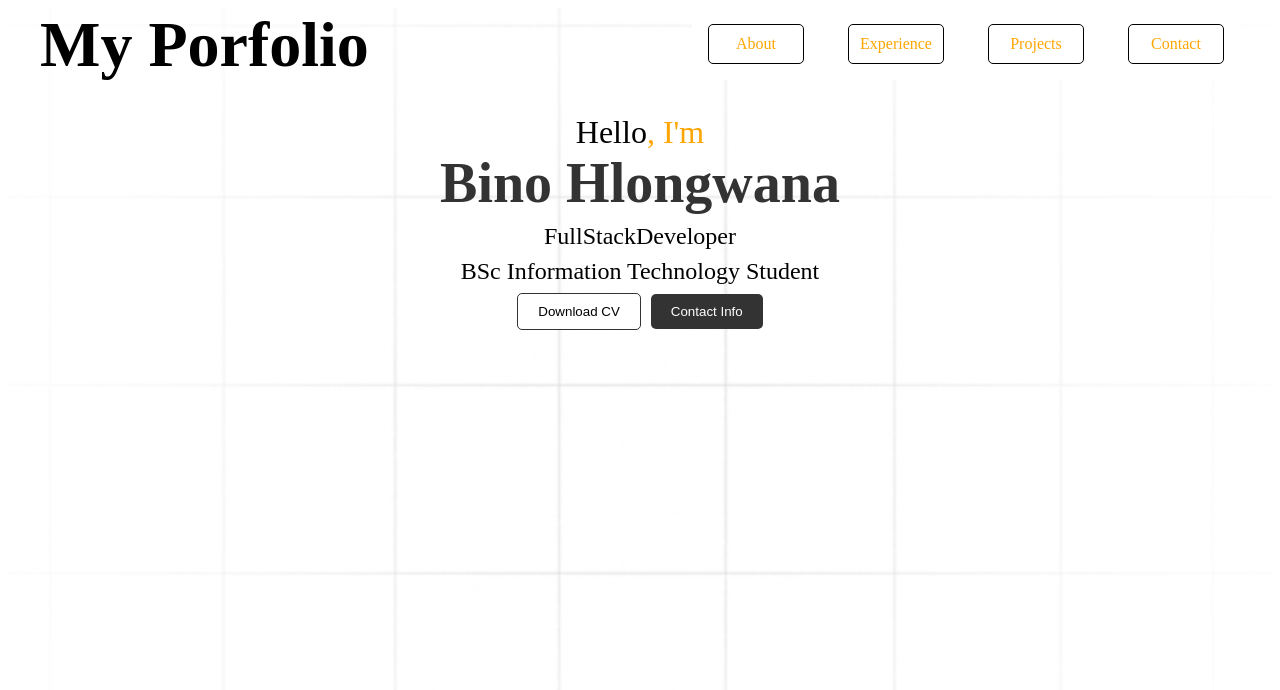
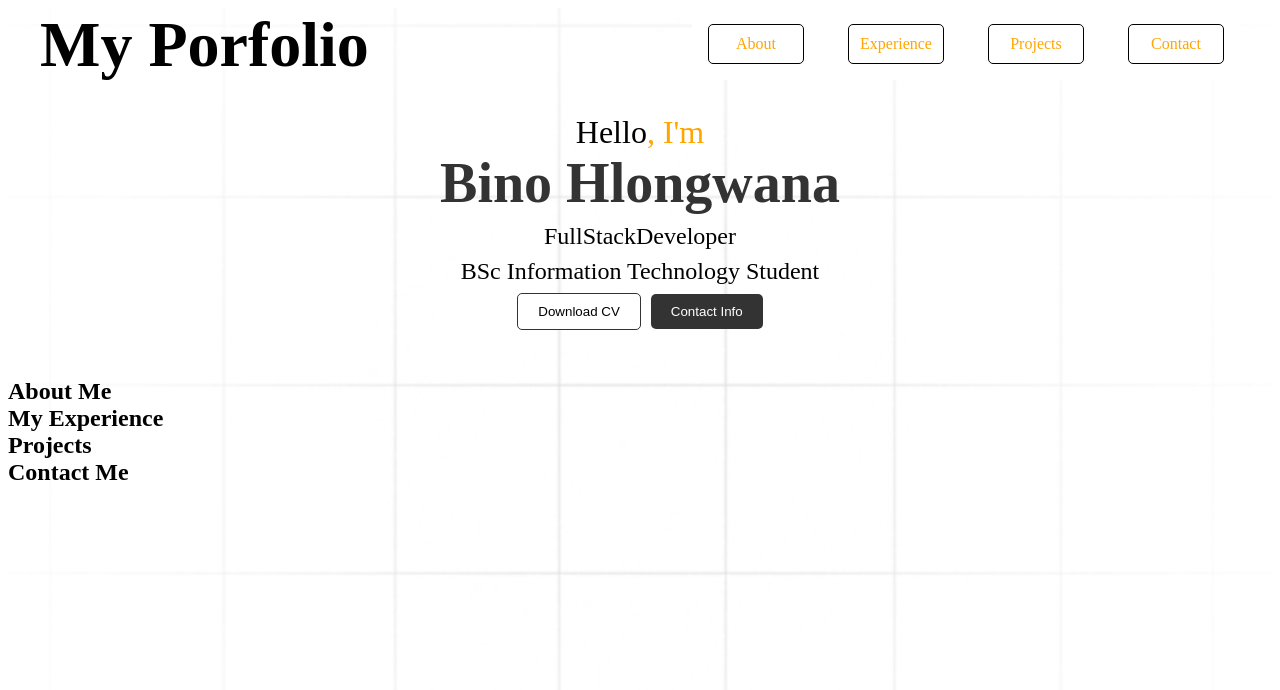
Before and after one commit to Robotbino/PorfolioWebsite, an Angular app: page /home in a window 1280 px wide. Shown: the top 690 px of the page. Built offline with nearby package versions, Linux system fonts and the light colour scheme.

Commit message:
Adding sections to the site

```diff
--- a/src/app/landingpage/landingpage.component.css
+++ b/src/app/landingpage/landingpage.component.css
@@ -43,6 +43,10 @@ border-radius: 5px;
 background-color: white;
 cursor: pointer;
 margin-right: 10px;
+}
+
+html {
+  scroll-behavior: smooth;
 }
 
 .contactInfoButton{
--- a/src/app/landingpage/landingpage.component.html
+++ b/src/app/landingpage/landingpage.component.html
@@ -1,4 +1,6 @@
-<spline-viewer url="https://prod.spline.design/Gb-UtfkGJWGdhptu/scene.splinecode"></spline-viewer>
+<spline-viewer
+  url="https://prod.spline.design/Gb-UtfkGJWGdhptu/scene.splinecode"
+></spline-viewer>
 <div class="navigationBar">
   <div>
     <div class="name">My Porfolio</div>
@@ -30,4 +32,20 @@
   </div>
 </section>
 
-<div class="content"></div>
+<div class="content">
+  <section id="about">
+    <h2>About Me</h2>
+  </section>
+
+  <section id="experience">
+    <h2>My Experience</h2>
+  </section>
+
+  <section id="projects">
+    <h2>Projects</h2>
+  </section>
+
+  <section id="contact">
+    <h2>Contact Me</h2>
+  </section>
+</div>
```
